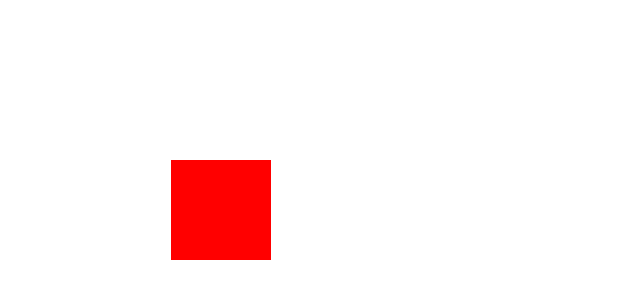
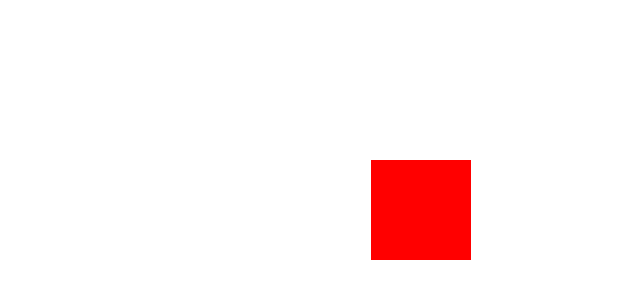
Before and after one commit to thebksingh/transition-and-transform, a plain HTML site: page index.html in a window 1280 px wide. Shown: the whole page, without its empty margins (85-725 px from the left). Drawn offline with Linux system fonts and the light colour scheme.

Commit message:
main.css

```diff
--- a/main.css
+++ b/main.css
@@ -5,4 +5,13 @@ div{
   top:20%;
   left:20%;
   background-color:red;
+  transform:rotate(100deg); /*clockwise direction 100 deg*/
+  transform:scale(1.5); /*bigger and smaller*/
+  transform:translate(200px); /*move 200px in x direction*/
+  transition:1s ease-in-out;
 }
+
+div:hover{
+  height:400px;
+  width:400px;
+}
```
